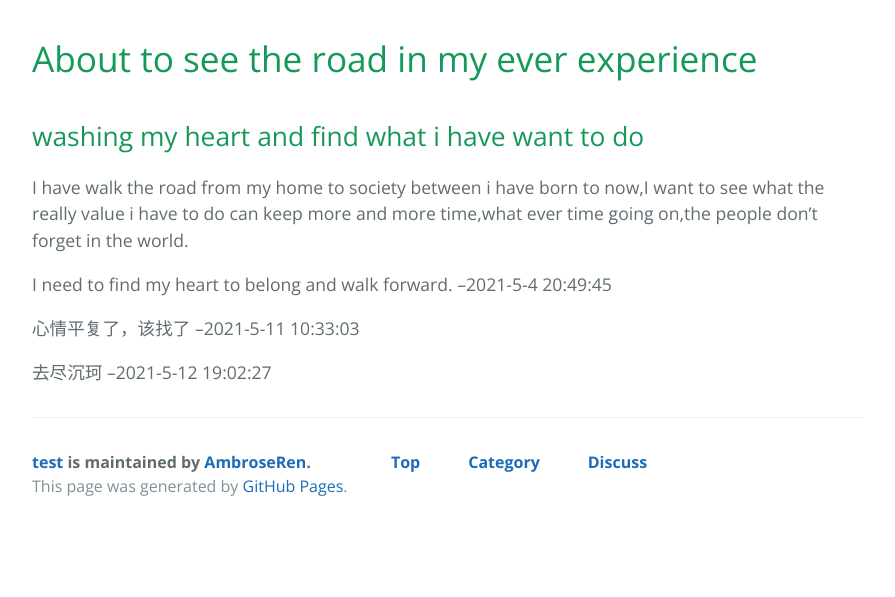
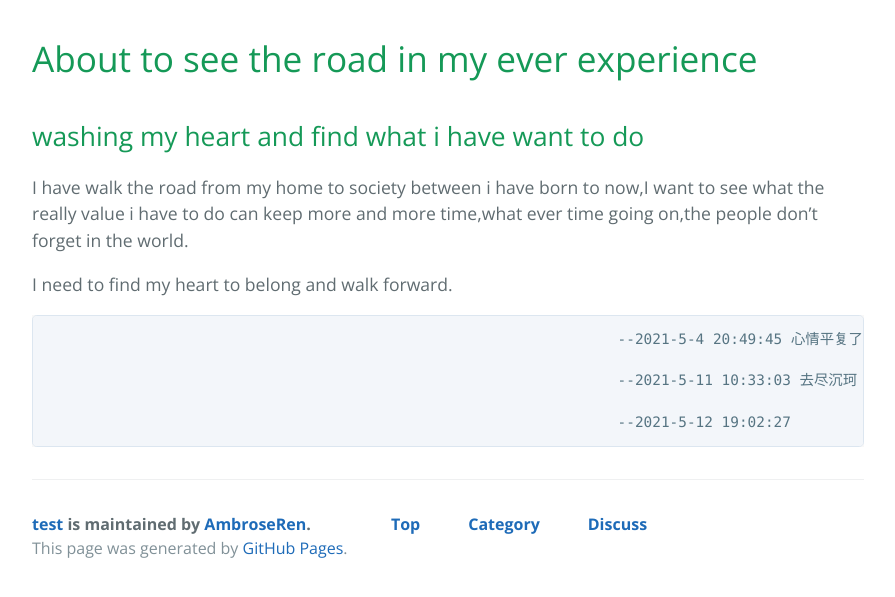
Before and after one commit to AmbroseRen/test, a Jekyll site: the page built from Data/MD/2021/05/20210505.md, in a window 1280 px wide. Shown: the top 597 px of the page, without its empty margins (192-1087 px from the left). Built offline with Jekyll 4.4.1, drawn with Linux system fonts in a browser that asks for light colours; our own code applies the rules of GitHub Pages for plain Markdown files; the repository's description, which GitHub fills in, is left out.

Commit message:
Update 20210505.md

```diff
--- a/Data/MD/2021/05/20210505.md
+++ b/Data/MD/2021/05/20210505.md
@@ -5,8 +5,12 @@
 I have walk the road from my home to society between i have born to now,I want to see what the really value i have to do can
 keep more and more time,what ever time going on,the people don't forget in the world.
 
-I need to find my heart to belong and walk forward.                   --2021-5-4 20:49:45
+I need to find my heart to belong and walk forward.
 
-心情平复了，该找了                                                     --2021-5-11 10:33:03
+                                                                      --2021-5-4 20:49:45
+心情平复了，该找了
 
-去尽沉珂                                                                --2021-5-12 19:02:27
+                                                                      --2021-5-11 10:33:03
+去尽沉珂
+
+                                                                      --2021-5-12 19:02:27
```
